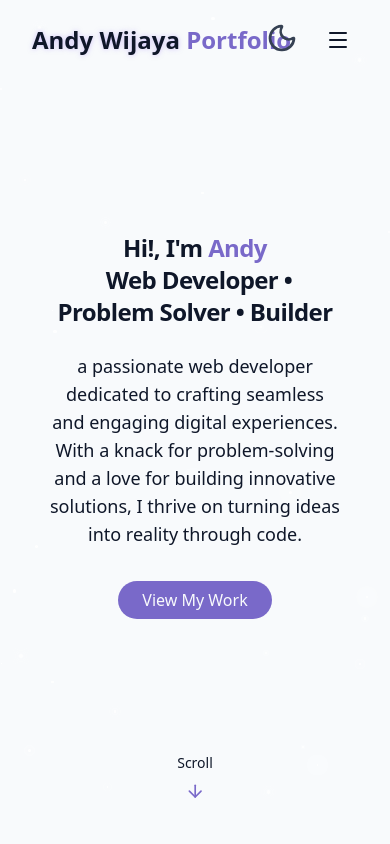
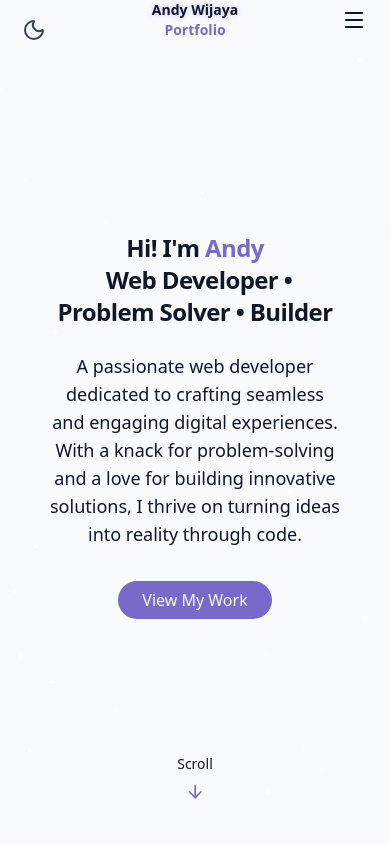
Before and after one commit to MisterFantasticz/andy-portfolio, a React (Vite) app: page / in a window 390 px wide. Shown: the top 844 px of the page. Built offline with nearby package versions, Linux system fonts and the light colour scheme.

Commit message:
thats alot

```diff
--- a/index.html
+++ b/index.html
@@ -4,11 +4,11 @@
     <meta charset="UTF-8" />
 
     <!-- FAVICONS (IMPORTANT) -->
-    <link rel="icon" href="/public/favicon.ico" />
-    <link rel="icon" type="image/png" sizes="48x48" href="/public/favicon-48x48.png" />
-    <link rel="icon" type="image/png" sizes="96x96" href="/public/favicon-96x96.png" />
-    <link rel="icon" type="image/png" sizes="192x192" href="/public/favicon-192x192.png" />
-    <link rel="apple-touch-icon" href="/public/favicon-192x192.png" />
+    <link rel="icon" href="/favicon.ico" />
+    <link rel="icon" type="image/png" sizes="48x48" href="/favicon-48x48.png" />
+    <link rel="icon" type="image/png" sizes="96x96" href="/favicon-96x96.png" />
+    <link rel="icon" type="image/png" sizes="192x192" href="/favicon-192x192.png" />
+    <link rel="apple-touch-icon" href="/favicon-192x192.png" />
 
     <!-- SEO -->
     <meta name="viewport" content="width=device-width, initial-scale=1.0" />
--- a/src/components/AboutSection.jsx
+++ b/src/components/AboutSection.jsx
@@ -11,7 +11,7 @@ export const AboutSection = () => {
           <div className="grid grid-cols-1 md:grid-cols-2 gap-12 items-center">
             <div className="space-y-6">
               <h3 className="text-2xl font-semibold">
-                Passionate web developer crafting digital experiences.
+                Passionate web developer crafting digital experiences
               </h3>
 
               <p className="text-muted-foreground text-justify">
--- a/src/components/ContactSection.jsx
+++ b/src/components/ContactSection.jsx
@@ -82,7 +82,7 @@ export const ContactSection = () => {
           <div className="space-y-8">
             <h3 className="text-2xl font-semibold mb-6">Contact Information</h3>
 
-            <div className="space-y-6">
+            <div className="space-y-6 text-left">
               <div className="flex items-start space-x-4">
                 <div className="p-3 rounded-full bg-primary/10">
                   <Mail className="h-6 w-6 text-primary" />
--- a/src/components/HeroSection.jsx
+++ b/src/components/HeroSection.jsx
@@ -1,29 +1,44 @@
+/** @format */
+
+import { useState, useEffect } from "react";
 import { ArrowDown } from "lucide-react";
 
 export const HeroSection = () => {
+  const [showScrollDown, setShowScrollDown] = useState(true);
+
+  useEffect(() => {
+    const handleScroll = () => {
+      // Hide scroll indicator when user scrolls more than 50px
+      setShowScrollDown(window.scrollY < 50);
+    };
+
+    window.addEventListener("scroll", handleScroll);
+
+    // Cleanup listener
+    return () => window.removeEventListener("scroll", handleScroll);
+  }, []);
+
   return (
     <section
       id="hero"
-            className="relative min-h-screen flex flex-col items-center justify-center px-4"
-        >
+      className="relative min-h-screen flex flex-col items-center justify-center px-4">
       <div className="container max-w-4xl mx-auto text-center z-10">
         <div className="space-y-6">
           <h1 className="text-2xl md:text-4xl font-bold tracking-tight">
-                        <span className="opacity-0 animate-fade-in">Hi!, I'm </span>
+            <span className="opacity-0 animate-fade-in">Hi! I'm </span>
             <span className="text-primary opacity-0 animate-fade-in-delay-1">
-                            {""}
               Andy
             </span>
             <br />
             <span className="text-gradient ml-2 opacity-0 animate-fade-in-delay-2">
-                            {""}
-                            Web Developer • Problem Solver • Builder </span>
+              Web Developer • Problem Solver • Builder
+            </span>
           </h1>
 
-                    <p className="text-lg md:text-xl text-muted-foreground max-2-2xl mx-auto opacity-0 animate-fade-in-delay-3">
-                        a passionate web developer dedicated to crafting
-                        seamless and engaging digital experiences. With a knack for problem-solving
-                        and a love for building innovative solutions, I thrive on turning ideas
+          <p className="text-lg md:text-xl text-muted-foreground max-w-2xl mx-auto opacity-0 animate-fade-in-delay-3">
+            A passionate web developer dedicated to crafting seamless and
+            engaging digital experiences. With a knack for problem-solving and a
+            love for building innovative solutions, I thrive on turning ideas
             into reality through code.
           </p>
 
@@ -35,10 +50,12 @@ export const HeroSection = () => {
         </div>
       </div>
 
+      {showScrollDown && (
         <div className="absolute bottom-8 left-1/2 transform -translate-x-1/2 flex flex-col items-center animate-bounce">
           <span className="text-sm text-muted-foreground mb-2">Scroll</span>
           <ArrowDown className="h-5 w-5 text-primary" />
         </div>
+      )}
     </section>
   );
 };
--- a/src/components/Navbar.jsx
+++ b/src/components/Navbar.jsx
@@ -3,7 +3,6 @@
 import { cn } from "@/library/utils";
 import { Menu, X } from "lucide-react";
 import { useEffect, useState } from "react";
-import { ThemeToggle } from "@/components/ThemeToggle";
 
 const navItems = [
   { name: "Home", href: "#hero" },
@@ -17,29 +16,49 @@ const navItems = [
 
 export const Navbar = () => {
   const [isScrolled, setIsScrolled] = useState(false);
+    const [isHidden, setIsHidden] = useState(false);
+    const [lastScrollY, setLastScrollY] = useState(0);
   const [isMobileMenuOpen, setIsMobileMenuOpen] = useState(false);
 
   useEffect(() => {
     const handleScroll = () => {
-      setIsScrolled(window.screenY > 10);
+      const currentScrollY = window.scrollY;
+
+      // background effect
+      setIsScrolled(currentScrollY > 10);
+
+      // hide / show logic
+      if (currentScrollY > lastScrollY && currentScrollY > 80) {
+        setIsHidden(true); // scrolling down
+      } else {
+        setIsHidden(false); // scrolling up
+      }
+      setLastScrollY(currentScrollY);
     };
 
     window.addEventListener("scroll", handleScroll);
     return () => window.removeEventListener("scroll", handleScroll);
-  }, []);
+  }, [lastScrollY]);
   return (
     <nav
       className={cn(
         "fixed w-full z-40 transition-all duration-300",
-        isScrolled ? "py-3 bg-background/80 backdrop-blur-md shadow-xs" : "py-5"
+        isScrolled
+          ? "py-3 bg-background/80 backdrop-blur-md shadow-xs"
+          : "bg-transparent",
+        isHidden ? "-translate-y-full opacity-0" : "translate-y-0 opacity-100"
       )}>
-      <div className="container flex items-center justify-between">
+      <div className="container relative flex items-center justify-between px-4 md:px-0">
         <a
-          className="text-2xl font-bold text-primary flex items-center"
-          href="#hero">
-          <span className="relative z-10">
+          href="#hero"
+          className="
+            absolute left-1/2 -translate-x-1/2
+            md:static md:translate-x-0
+            flex items-center font-bold text-primary
+        ">
+          <span className="relative z-10 text-sm md:text-2xl text-center">
             <span className="text-glow text-foreground">Andy Wijaya</span>{" "}
-            Portfolio
+            <span className="block sm:inline text-1xl sm:text">Portfolio</span>
           </span>
         </a>
 
@@ -58,9 +77,8 @@ export const Navbar = () => {
 
         <button
           onClick={() => setIsMobileMenuOpen((prev) => !prev)}
-          className="md:hidden p-2 text-foreground z-50"
+          className="md:hidden ml-auto p-2 text-foreground z-50"
           aria-label={isMobileMenuOpen ? "Close menu" : "Open menu"}>
-          {" "}
           {isMobileMenuOpen ? <X size={24} /> : <Menu size={24} />}
         </button>
 
--- a/src/components/Testimonials.jsx
+++ b/src/components/Testimonials.jsx
@@ -63,11 +63,10 @@ export const Testimonials = () => {
             className="text-4xl md:text-5xl
           font-bold mt-4 mb-6 animate-fade-in
           animation-delay-100 text-secondary-foreground">
-            Kind words from{" "}
+            Kind Words From{" "}
             <span
-              className="font-serif italic
-            font-normal text-primary">
-              amazing people.
+              className="text-primary">
+              Amazing People
             </span>
           </h2>
         </div>
--- a/src/components/ThemeToggle.jsx
+++ b/src/components/ThemeToggle.jsx
@@ -1,46 +1,54 @@
+/** @format */
+
 import { Moon, Sun } from "lucide-react";
 import { useEffect, useState } from "react";
 import { cn } from "@/library/utils";
 
 export const ThemeToggle = () => {
-    const [isDarkMode, setIsDarkMode] = useState(() => {
-  return localStorage.getItem("theme") === "dark";
-});
+  const [isDarkMode, setIsDarkMode] = useState(
+    () => localStorage.getItem("theme") === "dark"
+  );
+  const [showButton, setShowButton] = useState(true);
+  const [lastScroll, setLastScroll] = useState(0);
 
   useEffect(() => {
-  if (isDarkMode) {
-    document.documentElement.classList.add("dark");
-    localStorage.setItem("theme", "dark");
-  } else {
-    document.documentElement.classList.remove("dark");
-    localStorage.setItem("theme", "light");
-  }
+    // Apply theme
+    document.documentElement.classList.toggle("dark", isDarkMode);
+    localStorage.setItem("theme", isDarkMode ? "dark" : "light");
   }, [isDarkMode]);
 
-    const toggleTheme = () => {
-        if (isDarkMode) {
-            document.documentElement.classList.remove("dark");
-            localStorage.setItem("theme", "light");
-            setIsDarkMode(false);
-            document.documentElement.classList.remove("dark");
+  useEffect(() => {
+    const handleScroll = () => {
+      const currentScroll = window.scrollY;
+      if (currentScroll > lastScroll) {
+        // scrolling down
+        setShowButton(false);
       } else {
-            localStorage.setItem("theme", "dark");
-            setIsDarkMode(true);
+        // scrolling up
+        setShowButton(true);
       }
+      setLastScroll(currentScroll);
     };
+
+    window.addEventListener("scroll", handleScroll);
+
+    return () => window.removeEventListener("scroll", handleScroll);
+  }, [lastScroll]);
+
   return (
     <button
-        onClick={toggleTheme}
+      onClick={() => setIsDarkMode((prev) => !prev)}
       className={cn(
-          "fixed top-2.5 left-5 z-50 p-3 rounded-full transition-colors duration-300",
-          "max-sm:left-auto max-sm:right-20", // move right on small screens
-          "focus:outline-hidden"
-        )}>
-        {" "}
+        "fixed top-4 z-50 p-0.5 rounded-full transition-transform duration-300",
+        "left-5 sm:left-5 md:left-5",
+        "hover:bg-primary/10 focus:outline-none",
+        showButton ? "translate-y-0 opacity-100" : "-translate-y-12 opacity-0"
+      )}
+      aria-label="Toggle theme">
       {isDarkMode ? (
-          <Sun className="h-8 w-8 text-yellow-300" />
+        <Sun className="h-6 w-6 text-yellow-300" />
       ) : (
-          <Moon className="h-8 w-8 text-gray-700" />
+        <Moon className="h-6 w-6 text-gray-700" />
       )}
     </button>
   );
```
Also changed, not shown: src/components/Experience.jsx (+15 -11 lines), src/components/Footer.jsx (+30 -11 lines), src/components/ProjectsSection.jsx (+5 -18 lines), 1 other file (tests, documents, lock files or other folders). Lines whose indentation alone changed are shown as unchanged.
